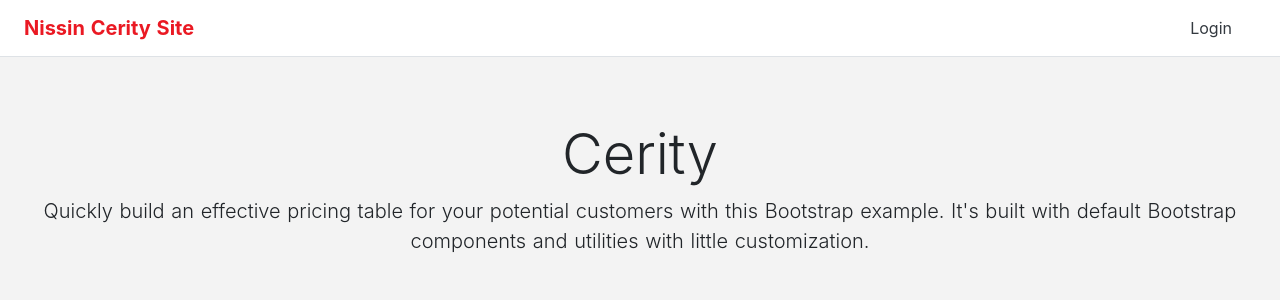
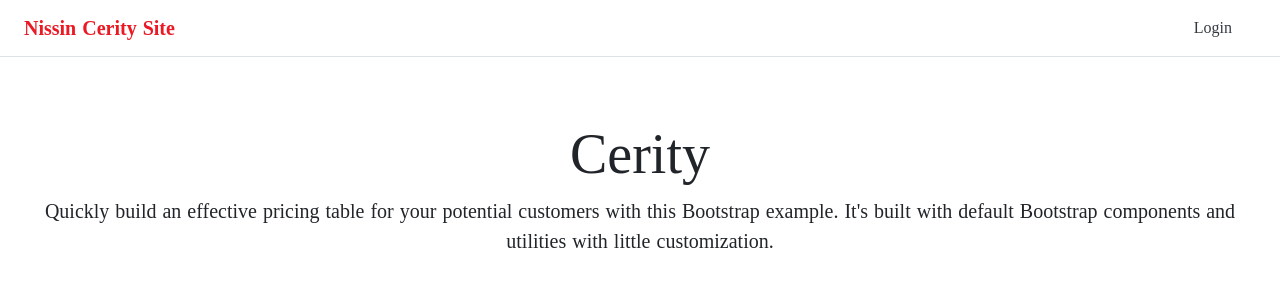
Before and after one commit to blueplanet/blockchain-training, a Nuxt app: page / in a window 1280 px wide. Shown: the top 300 px of the page. Built offline with nearby package versions, Linux system fonts and the light colour scheme; a web font is replaced by a local one.

Commit message:
google font 使ってみる

```diff
--- a/assets/scss/_custom.scss
+++ b/assets/scss/_custom.scss
@@ -4,4 +4,4 @@ $theme-colors: (
   'accent': #109289
 );
 
-$body-bg: #f3f3f3;
+$body-bg: #fff;
--- a/assets/scss/app.scss
+++ b/assets/scss/app.scss
@@ -1,5 +1,10 @@
 @import './_custom';
 @import '~bootstrap/scss/bootstrap';
+@import 'https://fonts.googleapis.com/earlyaccess/mplus1p.css';
+
+* {
+  font-family: "Mplus 1p";
+}
 
 .text-black-20 {
   color: rgba(0, 0, 0, .1) !important;
```
